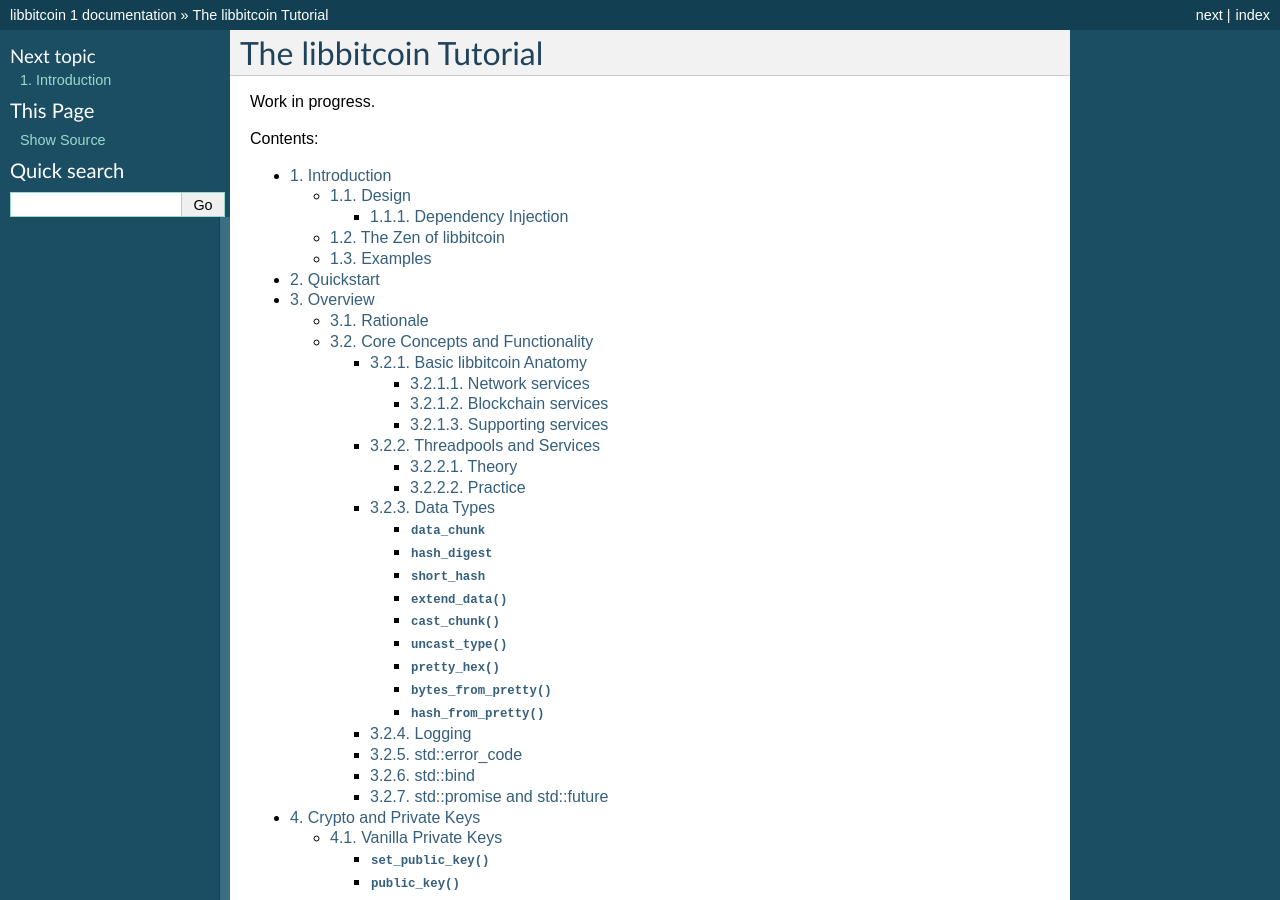
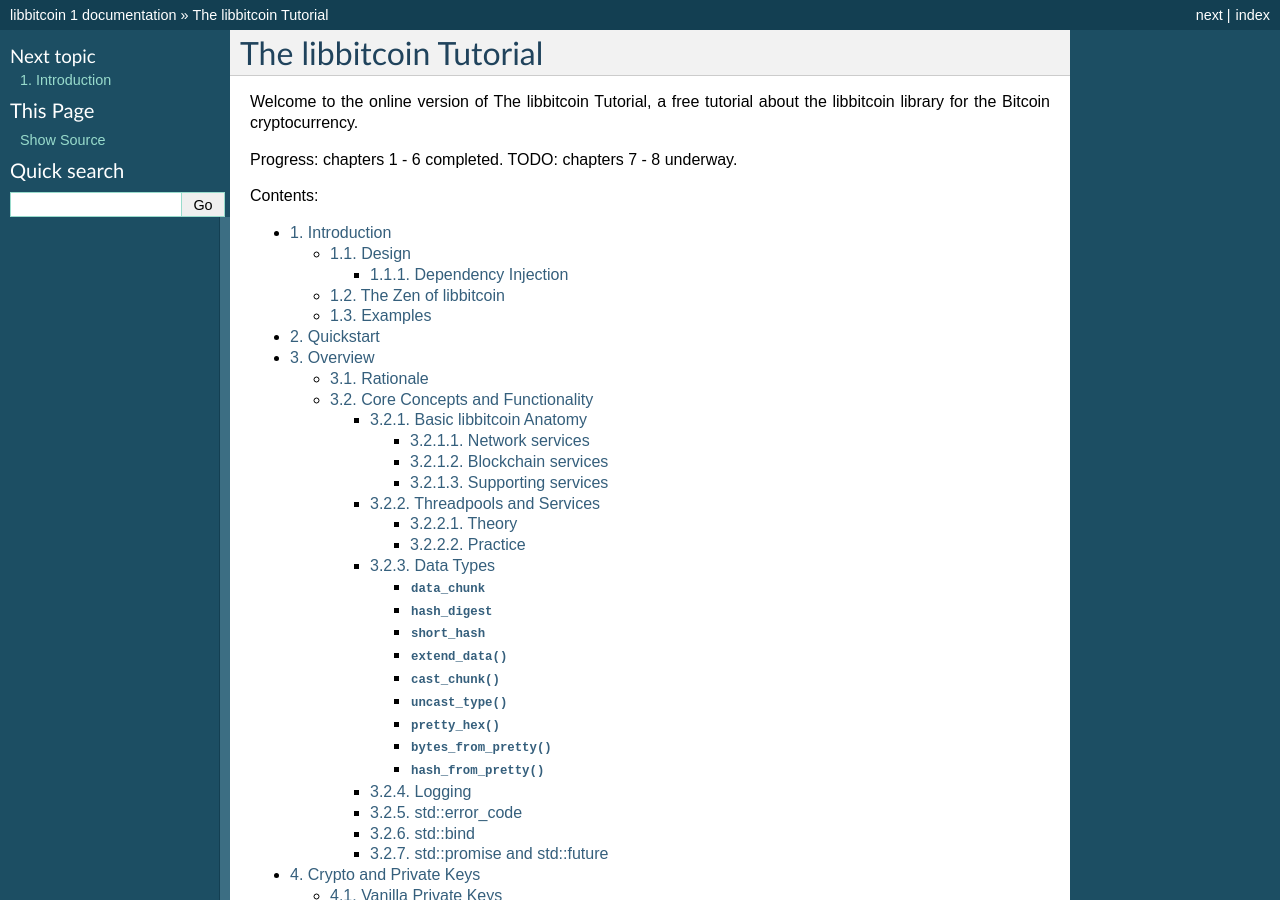
Before and after one commit to libbitcoin/libbitcoin-system, a Sphinx documentation site: the page built from doc/sphinx/index.rst, in a window 1280 px wide and 900 px high. Built offline with Sphinx 7.4.7, drawn with Linux system fonts in a browser that asks for light colours; pages that are not in the unit, such as notebooks, are missing from menus.

Commit message:
doc: header for tutorial main page.

```diff
--- a/doc/sphinx/index.rst
+++ b/doc/sphinx/index.rst
@@ -4,7 +4,10 @@
   The libbitcoin Tutorial
 ###########################
 
-Work in progress.
+Welcome to the online version of The libbitcoin Tutorial, a free tutorial about
+the libbitcoin library for the Bitcoin cryptocurrency.
+
+Progress: chapters 1 - 6 completed. TODO: chapters 7 - 8 underway.
 
 Contents:
 
```
